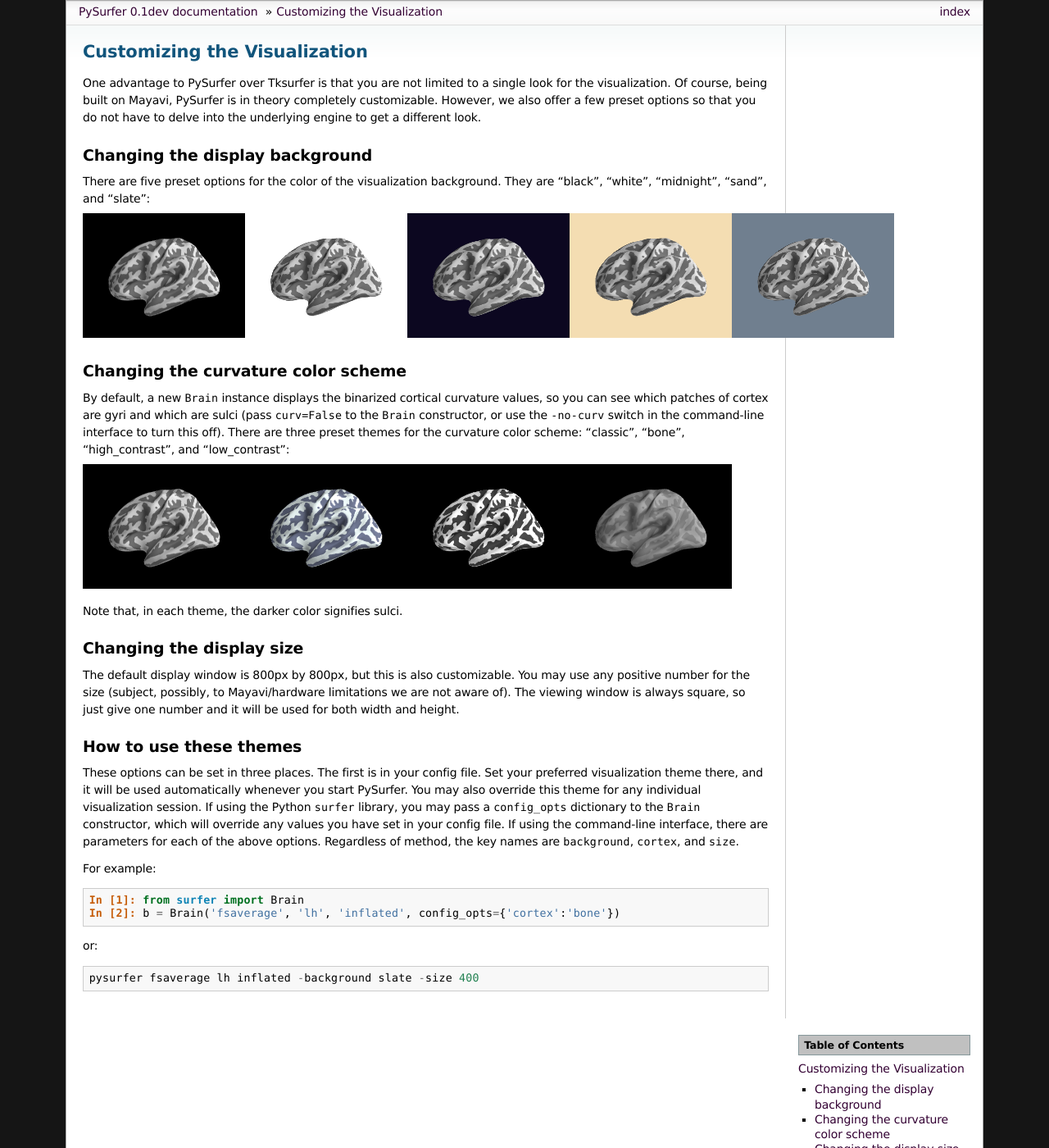
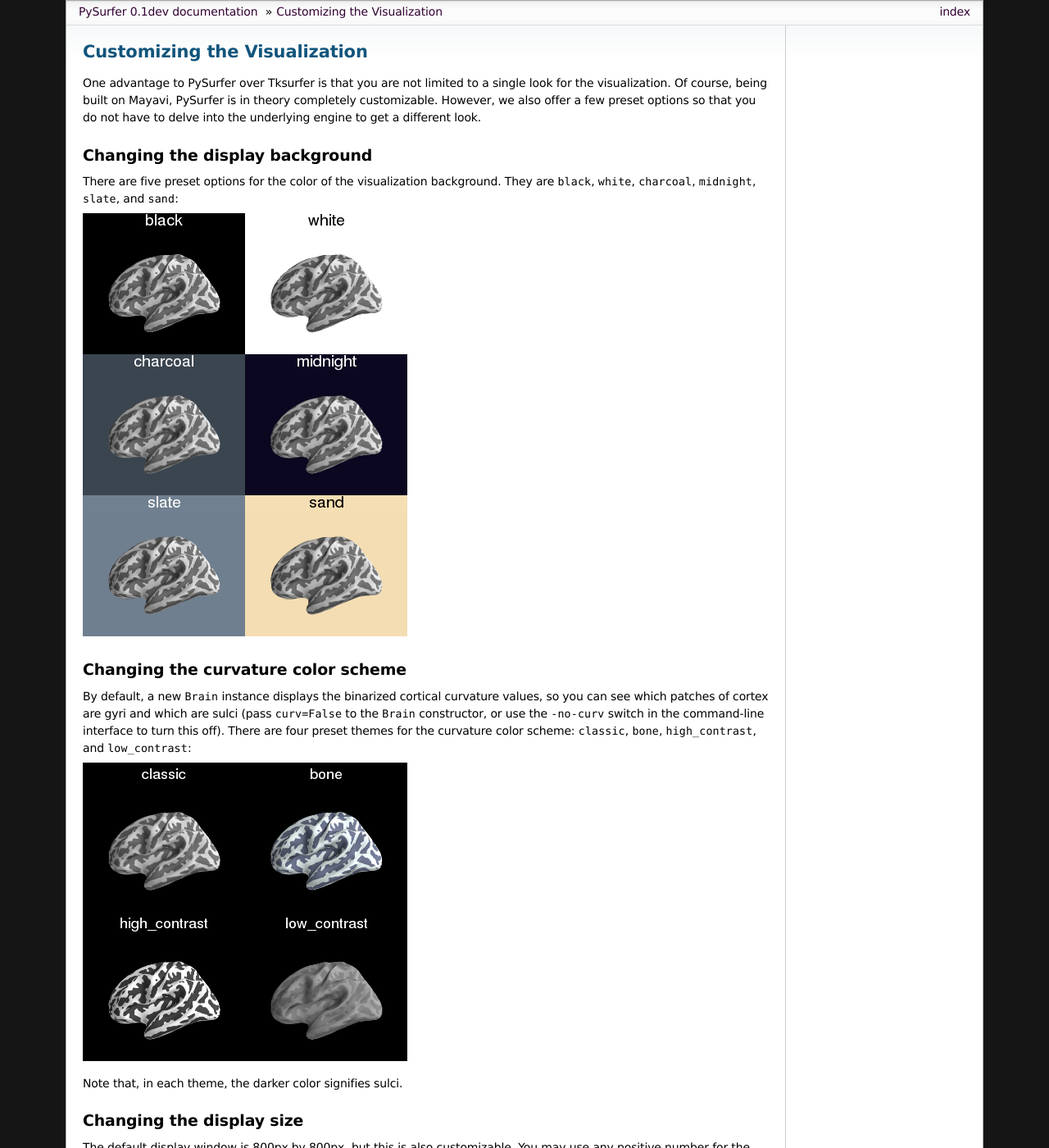
Before and after one commit to nipy/PySurfer, a Sphinx documentation site: the page built from doc/custom_viz.rst, in a window 1280 px wide and 1400 px high. Shown: the whole window at 82% size. Built offline with Sphinx 7.4.7, drawn with Linux system fonts in a browser that asks for light colours.

Commit message:
Doc additions

```diff
--- a/doc/custom_viz.rst
+++ b/doc/custom_viz.rst
@@ -13,8 +13,8 @@ Changing the display background
 -------------------------------
 
 There are five preset options for the color of the visualization
-background. They are "black", "white", "midnight", "sand", and
-"slate":
+background. They are ``black``, ``white``, ``charcoal``, ``midnight``,
+``slate``, and ``sand``:
 
 .. image:: _static/background_options.png
 
@@ -25,9 +25,9 @@ By default, a new :class:`Brain` instance displays the binarized
 cortical curvature values, so you can see which patches of cortex
 are gyri and which are sulci (pass ``curv=False`` to the
 :class:`Brain` constructor, or use the ``-no-curv`` switch in the
-command-line interface to turn this off). There are three preset
-themes for the curvature color scheme: "classic", "bone",
-"high_contrast", and "low_contrast":
+command-line interface to turn this off). There are four preset
+themes for the curvature color scheme: ``classic``, ``bone``,
+``high_contrast``, and ``low_contrast``:
 
 .. image:: _static/cortex_options.png
 
```
Also changed, not shown: doc/command_line.rst (+9 -7 lines), doc/_static/background_options.png, doc/_static/cortex_options.png, 1 other file.
